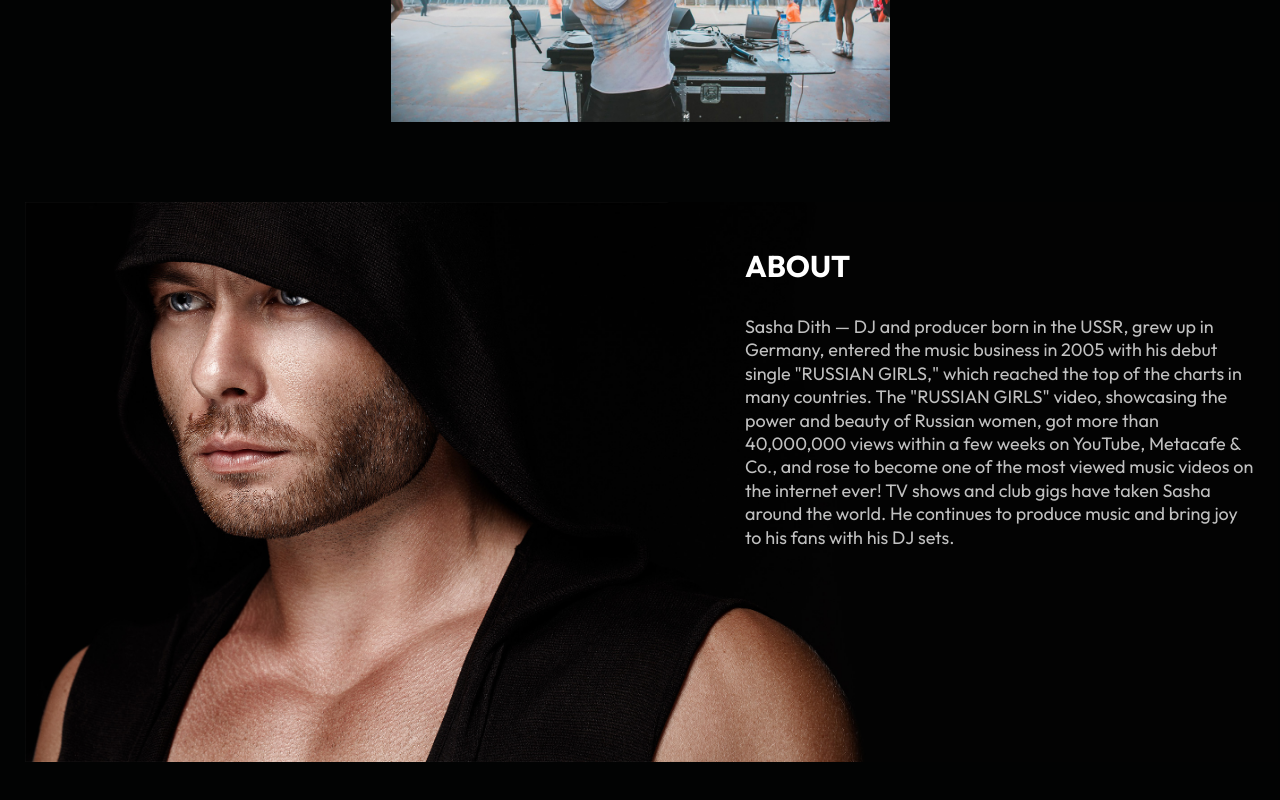
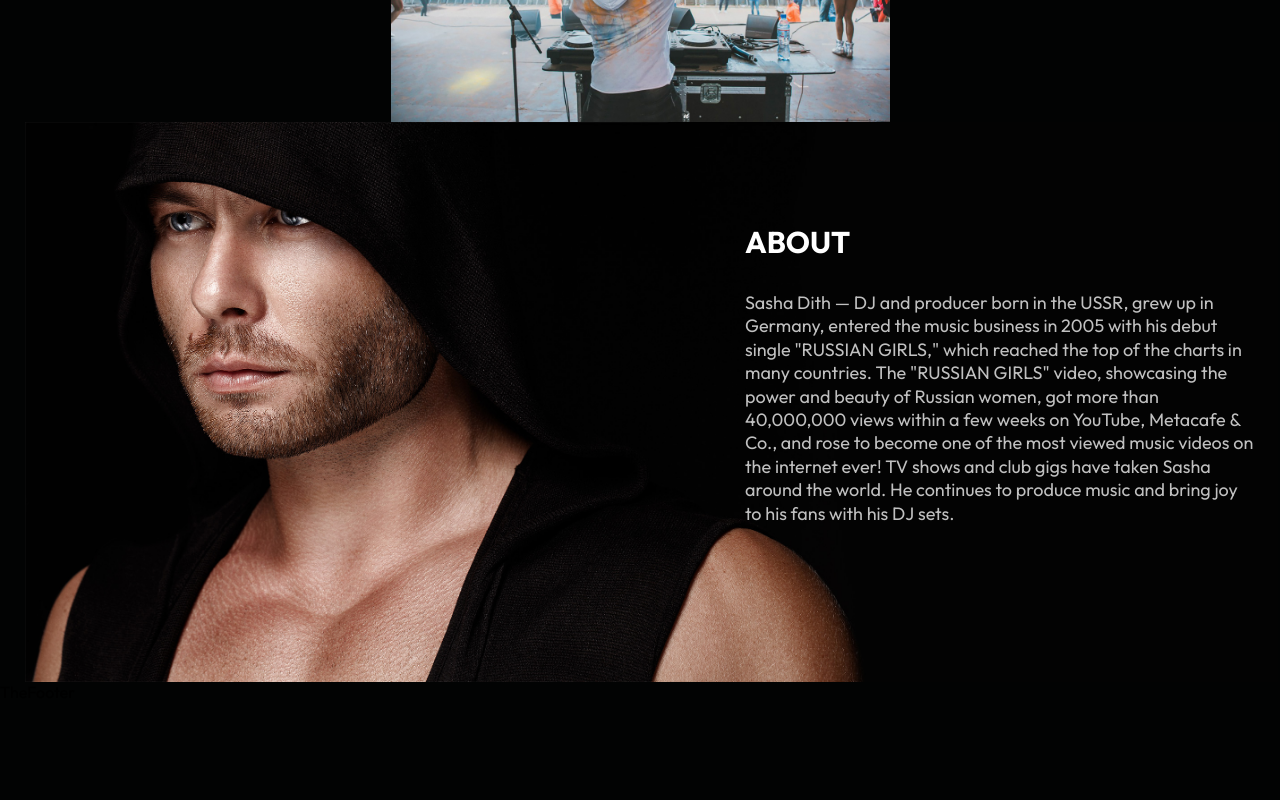
Before and after one commit to sashadith/website, a Next.js app: page / in a window 1280 px wide. Shown: the part 998-1798 px from the top of the page. After the commit the page ends 1700 px from the top, so only its background shows below. Built offline with nearby package versions, Linux system fonts and the light colour scheme.

Commit message:
test del

```diff
--- a/src/components/Hero/Hero.module.scss
+++ b/src/components/Hero/Hero.module.scss
@@ -88,7 +88,7 @@
   position: relative;
   height: 70vh;
   overflow: hidden;
-  padding: 80px 0;
+  // padding: 80px 0;
 
   @media (max-width: 768px) {
     background-position: center;
@@ -112,7 +112,7 @@
 .aboutBlockContent {
   position: absolute;
   right: 0;
-  top: 35%;
+  top: 45%;
   transform: translateY(-50%);
   max-width: 510px;
 }
```
